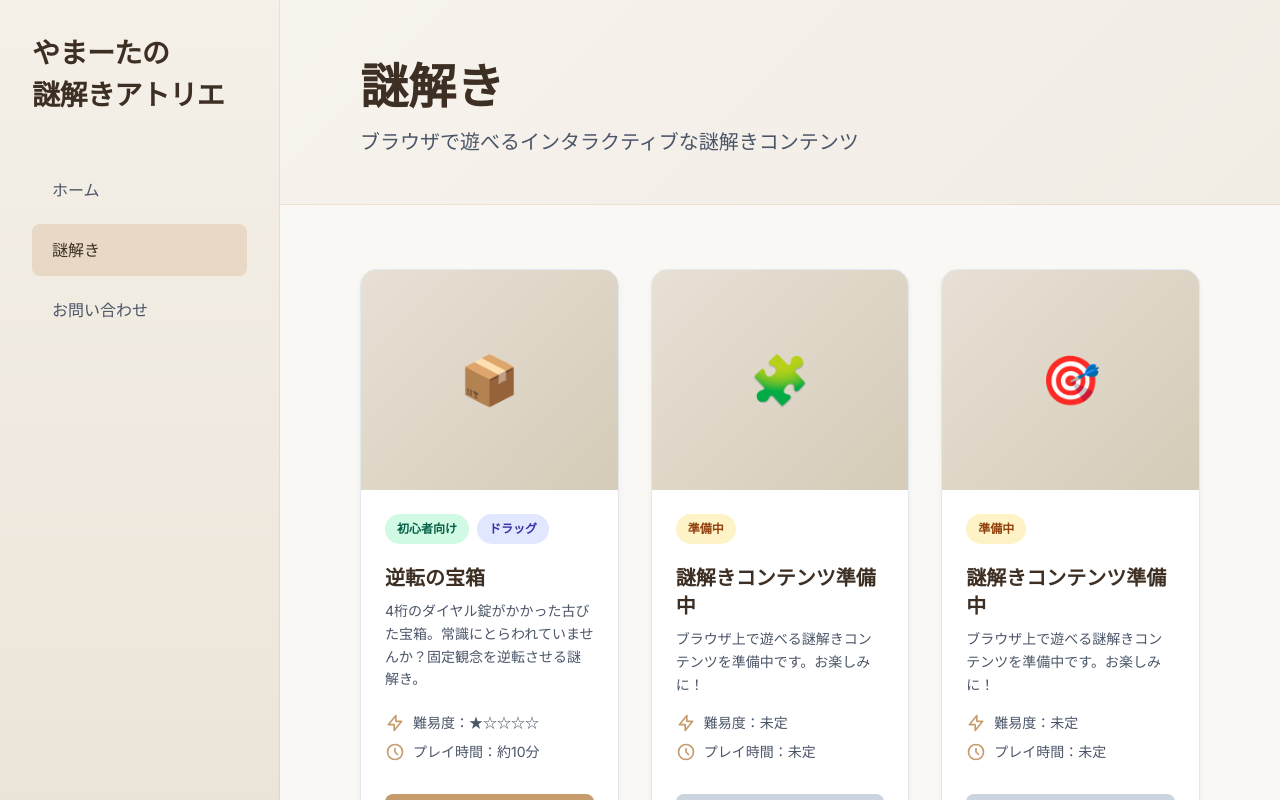
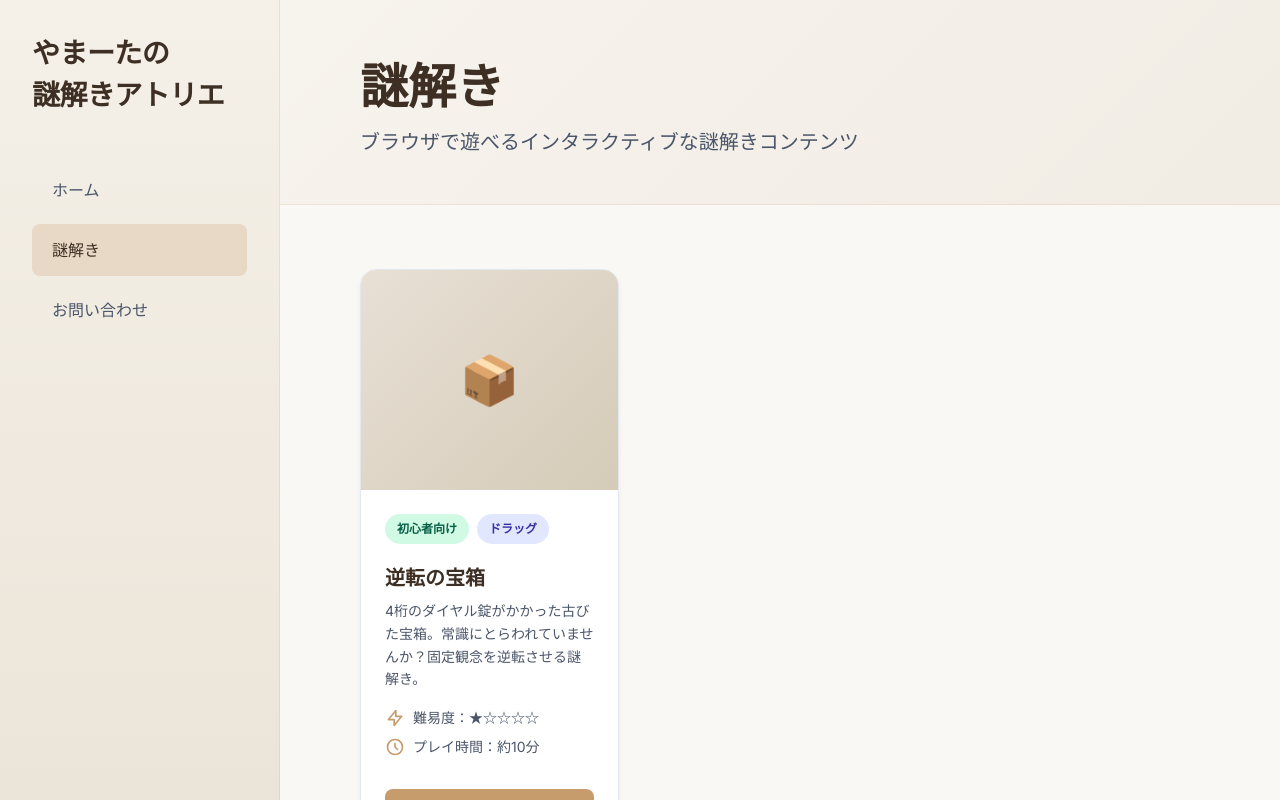
Before and after one commit to umauma1600/umauma1600.github.io, a React (Vite) app: page /nazo in a window 1280 px wide. Shown: the top 800 px of the page. Built offline with nearby package versions, Linux system fonts and the light colour scheme; the HTML template or start-up script is replaced by a standard one.

Commit message:
謎解きページの準備中コンテンツを非表示に変更
「逆転の宝箱」のみを表示し、Coming Soonカードを非表示に

```diff
--- a/src/pages/PuzzleListPage.tsx
+++ b/src/pages/PuzzleListPage.tsx
@@ -100,131 +100,7 @@ export default function PuzzleListPage() {
               </div>
             </div>
 
-            {/* サンプルカード2（Coming Soon） */}
-            <div className="puzzle-card">
-              <div className="puzzle-card-image">
-                <span style={{ fontSize: "3rem" }}>🧩</span>
-              </div>
-              <div className="puzzle-card-content">
-                <div className="mb-3">
-                  <span className="badge badge-status">準備中</span>
-                </div>
-                <h3
-                  className="text-xl font-bold mb-2"
-                  style={{ color: "var(--color-primary)" }}
-                >
-                  謎解きコンテンツ準備中
-                </h3>
-                <p
-                  className="text-sm leading-relaxed mb-4"
-                  style={{ color: "var(--color-text)" }}
-                >
-                  ブラウザ上で遊べる謎解きコンテンツを準備中です。お楽しみに！
-                </p>
-                <div className="mt-auto">
-                  <div className="info-item">
-                    <svg
-                      className="info-icon"
-                      fill="none"
-                      stroke="currentColor"
-                      viewBox="0 0 24 24"
-                    >
-                      <path
-                        strokeLinecap="round"
-                        strokeLinejoin="round"
-                        strokeWidth="2"
-                        d="M13 10V3L4 14h7v7l9-11h-7z"
-                      />
-                    </svg>
-                    <span>難易度：未定</span>
-                  </div>
-                  <div className="info-item">
-                    <svg
-                      className="info-icon"
-                      fill="none"
-                      stroke="currentColor"
-                      viewBox="0 0 24 24"
-                    >
-                      <path
-                        strokeLinecap="round"
-                        strokeLinejoin="round"
-                        strokeWidth="2"
-                        d="M12 8v4l3 3m6-3a9 9 0 11-18 0 9 9 0 0118 0z"
-                      />
-                    </svg>
-                    <span>プレイ時間：未定</span>
-                  </div>
-                </div>
-              </div>
-              <div className="puzzle-card-footer">
-                <button className="btn-primary" disabled>
-                  Coming Soon
-                </button>
-              </div>
-            </div>
-
-            {/* サンプルカード3（Coming Soon） */}
-            <div className="puzzle-card">
-              <div className="puzzle-card-image">
-                <span style={{ fontSize: "3rem" }}>🎯</span>
-              </div>
-              <div className="puzzle-card-content">
-                <div className="mb-3">
-                  <span className="badge badge-status">準備中</span>
-                </div>
-                <h3
-                  className="text-xl font-bold mb-2"
-                  style={{ color: "var(--color-primary)" }}
-                >
-                  謎解きコンテンツ準備中
-                </h3>
-                <p
-                  className="text-sm leading-relaxed mb-4"
-                  style={{ color: "var(--color-text)" }}
-                >
-                  ブラウザ上で遊べる謎解きコンテンツを準備中です。お楽しみに！
-                </p>
-                <div className="mt-auto">
-                  <div className="info-item">
-                    <svg
-                      className="info-icon"
-                      fill="none"
-                      stroke="currentColor"
-                      viewBox="0 0 24 24"
-                    >
-                      <path
-                        strokeLinecap="round"
-                        strokeLinejoin="round"
-                        strokeWidth="2"
-                        d="M13 10V3L4 14h7v7l9-11h-7z"
-                      />
-                    </svg>
-                    <span>難易度：未定</span>
-                  </div>
-                  <div className="info-item">
-                    <svg
-                      className="info-icon"
-                      fill="none"
-                      stroke="currentColor"
-                      viewBox="0 0 24 24"
-                    >
-                      <path
-                        strokeLinecap="round"
-                        strokeLinejoin="round"
-                        strokeWidth="2"
-                        d="M12 8v4l3 3m6-3a9 9 0 11-18 0 9 9 0 0118 0z"
-                      />
-                    </svg>
-                    <span>プレイ時間：未定</span>
-                  </div>
-                </div>
-              </div>
-              <div className="puzzle-card-footer">
-                <button className="btn-primary" disabled>
-                  Coming Soon
-                </button>
-              </div>
-            </div>
+            {/* 準備中コンテンツ - 非表示 */}
           </div>
         </div>
       </section>
```
